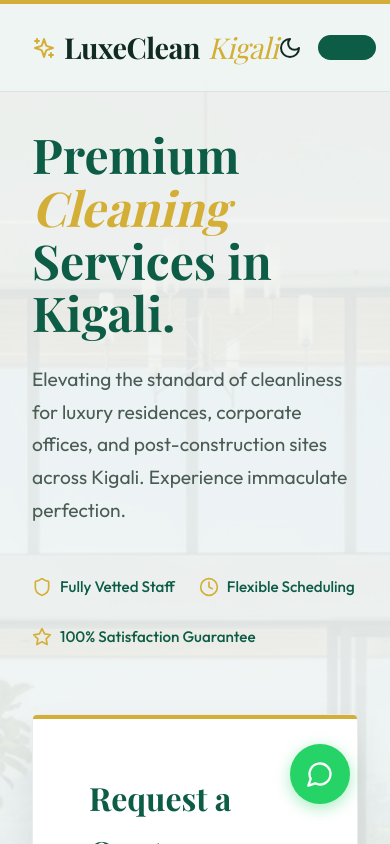
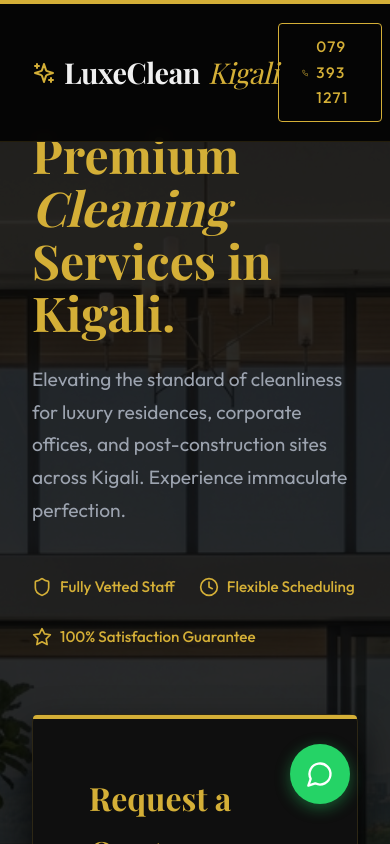
Before and after one commit to K4pel/luxeclean-kigali, a React (Vite) app: page / in a window 390 px wide. Shown: the top 844 px of the page. Built offline with nearby package versions, Linux system fonts and the light colour scheme; a web font is replaced by a local one.

Commit message:
Convert to Obsidian Dark Mode and update phone number

```diff
--- a/src/App.jsx
+++ b/src/App.jsx
@@ -11,22 +11,11 @@
 
   const [submitted, setSubmitted] = useState(false);
   const [isSubmitting, setIsSubmitting] = useState(false);
-  const [isDark, setIsDark] = useState(false);
   const [activeFaq, setActiveFaq] = useState(null);
 
   const toggleFaq = (index) => {
     setActiveFaq(activeFaq === index ? null : index);
   };
-
-  useEffect(() => {
-    if (isDark) {
-      document.body.classList.add('dark-theme');
-    } else {
-      document.body.classList.remove('dark-theme');
-    }
-  }, [isDark]);
-
-  const toggleTheme = () => setIsDark(!isDark);
 
   const handleSubmit = async (e) => {
     e.preventDefault();
@@ -82,15 +71,9 @@
           </nav>
 
           <div style={{display: 'flex', alignItems: 'center', gap: '1rem'}}>
-            <button
-              onClick={toggleTheme}
-              style={{background: 'transparent', border: 'none', color: 'var(--text-primary)', cursor: 'pointer', display: 'flex', alignItems: 'center'}}
-              aria-label="Toggle Dark Mode"
-            >
-              {isDark ? <Sun size={24} /> : <Moon size={24} />}
-            </button>
-            <a href="tel:0787263005" className="call-btn-header book-btn">
-              <span>Book Now</span>
+            <a href="tel:0793931271" className="header-phone-btn">
+              <Phone size={16} />
+              <span>079 393 1271</span>
             </a>
           </div>
         </div>
@@ -290,7 +273,7 @@
             <div>
               <h4>Contact</h4>
               <ul className="footer-links">
-                <li><a href="tel:0787263005">Call: 078 726 3005</a></li>
+                <li><a href="tel:0793931271">Call: 079 393 1271</a></li>
                 <li><a href="mailto:dingk8cz@gmail.com">Email: dingk8cz@gmail.com</a></li>
                 <li><a href="#">HQ: KG 9 Ave, Nyarutarama</a></li>
                 <li><a href="#">Kigali, Rwanda</a></li>
@@ -305,7 +288,7 @@
 
       {/* Floating WhatsApp Button */}
       <a
-        href="https://wa.me/250787263005?text=Hello%20LuxeClean!%20I%20would%20like%20to%20request%20a%20cleaning%20quote."
+        href="https://wa.me/250793931271?text=Hello%20LuxeClean!%20I%20would%20like%20to%20request%20a%20cleaning%20quote."
         className="whatsapp-float"
         target="_blank"
         rel="noopener noreferrer"
--- a/src/index.css
+++ b/src/index.css
@@ -1,31 +1,17 @@
 @import url('https://fonts.googleapis.com/css2?family=Playfair+Display:ital,wght@0,400;0,600;0,700;1,400&family=Outfit:wght@300;400;500;600&display=swap');
 
 :root {
-  --bg-color: #f0f5f3; /* Fresh, soft mint/slate for a clean feel */
-  --text-primary: #112a22; /* Deep slate green */
-  --text-secondary: #4a5c54;
-  --primary-accent: #0d5c46; /* Rich emerald */
-  --primary-accent-hover: #094031;
-  --gold-accent: #d4af37; /* Metallic gold */
-  --surface-color: #ffffff; /* Crisp white panels */
-  --border-color: rgba(13, 92, 70, 0.1);
-  --header-bg: rgba(240, 245, 243, 0.95);
-  --shadow-sm: 0 4px 20px rgba(0, 0, 0, 0.05);
-  --shadow-lg: 0 20px 40px rgba(0, 0, 0, 0.08);
-}
-
-body.dark-theme {
-  --bg-color: #080d0a;
-  --text-primary: #fdfbf7;
-  --text-secondary: #a3b0a9;
-  --primary-accent: #1b8766;
-  --primary-accent-hover: #21a37c;
-  --gold-accent: #e8c65f;
-  --surface-color: #0e1612;
-  --border-color: rgba(255, 255, 255, 0.08);
-  --header-bg: rgba(8, 13, 10, 0.95);
-  --shadow-sm: 0 4px 20px rgba(0, 0, 0, 0.3);
-  --shadow-lg: 0 20px 40px rgba(0, 0, 0, 0.5);
+  --bg-color: #050505; /* Obsidian Black */
+  --text-primary: #f0f0f0;
+  --text-secondary: #9ca3af;
+  --primary-accent: #d4af37; /* Metallic Gold */
+  --primary-accent-hover: #b5952f;
+  --gold-accent: #d4af37;
+  --surface-color: #0f0f0f; /* Jet Black for cards */
+  --border-color: rgba(212, 175, 55, 0.15); /* Gold tinted borders */
+  --header-bg: rgba(5, 5, 5, 0.95);
+  --shadow-sm: 0 4px 20px rgba(0, 0, 0, 0.6);
+  --shadow-lg: 0 20px 40px rgba(0, 0, 0, 0.8);
 }
 
 * {
@@ -132,24 +118,26 @@
   font-style: italic;
 }
 
-.call-btn-header {
+.header-phone-btn {
   display: flex;
   align-items: center;
-  gap: 0.75rem;
-  background: var(--primary-accent);
-  color: #fff;
-  padding: 0.8rem 1.8rem;
-  border-radius: 50px; /* Made it a pill shape for obvious difference */
-  font-weight: 600;
-  font-size: 1rem;
+  gap: 0.5rem;
+  background: transparent;
+  color: var(--gold-accent);
+  border: 1px solid var(--gold-accent);
+  padding: 0.6rem 1.4rem;
+  border-radius: 4px;
+  font-weight: 500;
+  font-size: 0.95rem;
   text-decoration: none;
   transition: all 0.3s ease;
-  letter-spacing: 0.5px;
+  letter-spacing: 1.5px;
+  text-transform: uppercase;
 }
 
-.call-btn-header:hover {
-  background: var(--primary-accent-hover);
-  box-shadow: 0 10px 20px rgba(15, 76, 58, 0.2);
+.header-phone-btn:hover {
+  background: rgba(212, 175, 55, 0.1);
+  box-shadow: 0 0 15px rgba(212, 175, 55, 0.3);
 }
 
 /* Hero Section */
@@ -177,13 +165,8 @@
   content: '';
   position: absolute;
   top: 0; left: 0; right: 0; bottom: 0;
-  background: linear-gradient(90deg, var(--bg-color) 0%, rgba(240, 245, 243, 0.8) 50%, rgba(240, 245, 243, 0.2) 100%);
+  background: linear-gradient(90deg, rgba(5,5,5,1) 0%, rgba(5,5,5,0.7) 60%, rgba(5,5,5,0.3) 100%);
   z-index: -1;
-  transition: background 0.3s ease;
-}
-
-body.dark-theme .hero::after {
-  background: linear-gradient(90deg, var(--bg-color) 0%, rgba(8, 13, 10, 0.8) 50%, rgba(8, 13, 10, 0.4) 100%);
 }
 
 .hero-grid {
@@ -306,12 +289,12 @@
 
 .submit-btn {
   width: 100%;
-  background: var(--primary-accent);
-  color: #fff;
+  background: var(--gold-accent);
+  color: #000;
   border: none;
   padding: 1.25rem;
   font-size: 1.1rem;
-  font-weight: 500;
+  font-weight: 600;
   letter-spacing: 1px;
   cursor: pointer;
   transition: all 0.3s ease;
@@ -326,7 +309,7 @@
 .submit-btn:hover {
   background: var(--primary-accent-hover);
   transform: translateY(-2px);
-  box-shadow: 0 10px 20px rgba(15, 76, 58, 0.2);
+  box-shadow: 0 10px 20px rgba(212, 175, 55, 0.3);
 }
 
 /* Process Section */
@@ -390,7 +373,7 @@
 
 .service-card:hover .service-icon {
   background: var(--gold-accent);
-  color: #fff;
+  color: #000;
 }
 
 .service-card h3 {
@@ -645,7 +628,7 @@
   }
 
   .hero::after {
-    background: rgba(240, 245, 243, 0.92);
+    background: rgba(5,5,5,0.85);
   }
 
   .services-grid {
```
